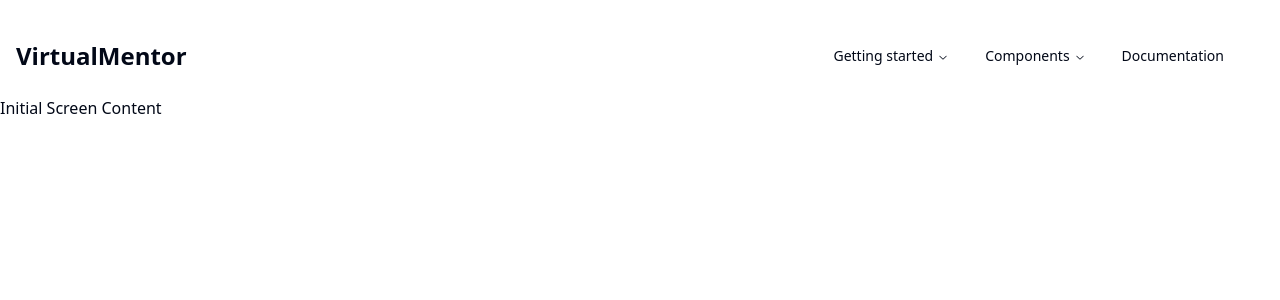
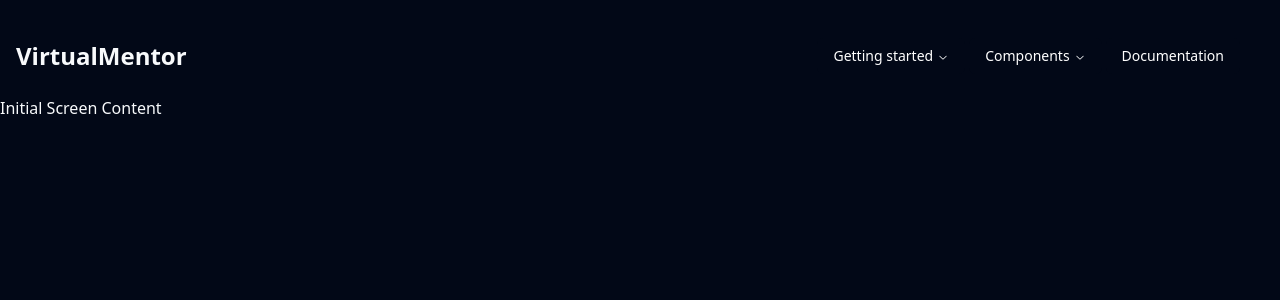
Before and after one commit to akadeepesh/Virtual-Mentor-EY, a Next.js app in the folder frontend/: page / in a window 1280 px wide. Shown: the top 300 px of the page. Built offline with nearby package versions, Linux system fonts and the light colour scheme.

Commit message:
dark theme added

```diff
--- a/frontend/components/Navigation.tsx
+++ b/frontend/components/Navigation.tsx
@@ -51,7 +51,7 @@ const components: { title: string; href: string; description: string }[] = [
 
 export function NavigationMenuDemo() {
   return (
-    <NavigationMenu>
+    <NavigationMenu className="dark text-white">
       <NavigationMenuList>
         <NavigationMenuItem>
           <NavigationMenuTrigger>Getting started</NavigationMenuTrigger>
--- a/frontend/styles/globals.css
+++ b/frontend/styles/globals.css
@@ -71,6 +71,6 @@
     @apply border-border;
   }
   body {
-    @apply bg-background text-foreground;
+    @apply dark bg-background text-foreground;
   }
 }
```
